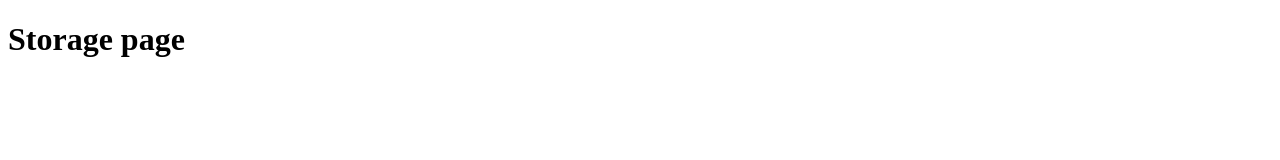
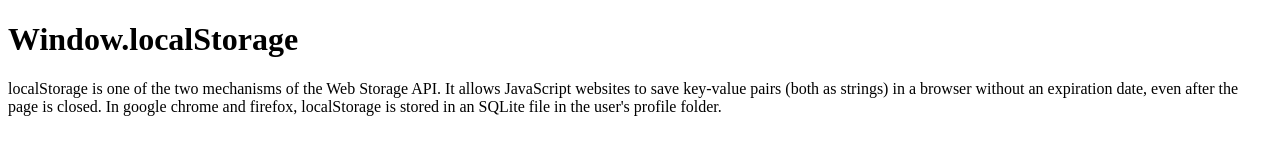
Before and after one commit to 97alexlo/js-project, a plain HTML site: page storage.html in a window 1280 px wide. Drawn offline with Linux system fonts and the light colour scheme.

Commit message:
started storage part

```diff
--- a/storage.html
+++ b/storage.html
@@ -6,14 +6,12 @@
     <meta name="viewport" content="width=device-width, initial-scale=1.0">
     <script>
         onload = function() {
-            var storageTitle = document.body.appendChild(document.createElement("h1"))
-            var textNode = document.createTextNode('Storage page')
-            storageTitle.appendChild(textNode)
-            document.body.appendChild(storageTitle)
+
         }
     </script>
 </head>
 <body>
-
+    <h1>Window.localStorage</h1>
+    <p>localStorage is one of the two mechanisms of the Web Storage API. It allows JavaScript websites to save key-value pairs (both as strings) in a browser without an expiration date, even after the page is closed. In google chrome and firefox, localStorage is stored in an SQLite file in the user's profile folder. </p>
 </body>
 </html>
```
